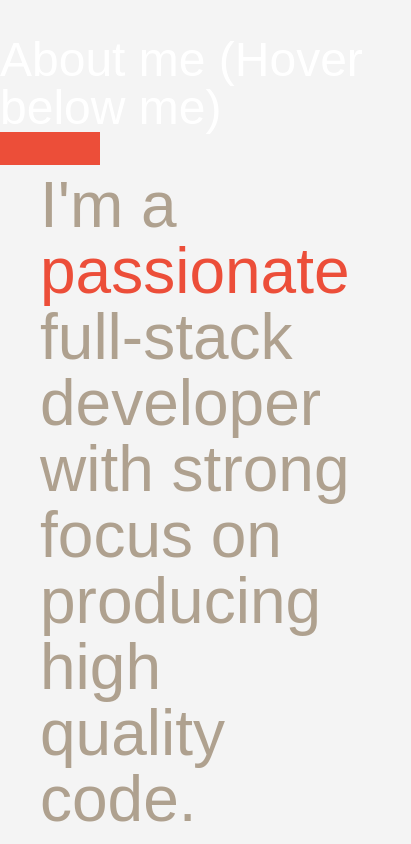
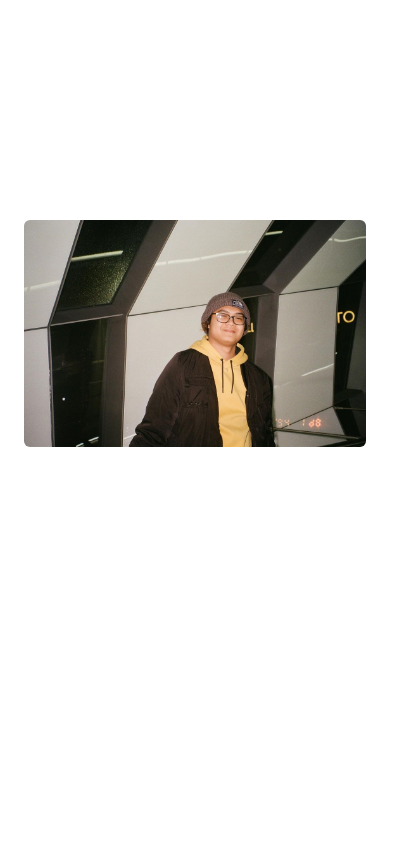
Before and after one commit to lancebenedictos/new-portfolio, a React (Vite) app: page / in a window 390 px wide. Shown: the part 840-1684 px from the top of the page, 411 px wide, since content can reach past the window. Built offline with nearby package versions, Linux system fonts and the light colour scheme; no server answers; a web font is replaced by a local one.

Commit message:
mobile version added

```diff
--- a/src/App.css
+++ b/src/App.css
@@ -1,17 +1,6 @@
 @tailwind base;
 @tailwind components;
 @tailwind utilities;
-
-html {
-  scroll-behavior: smooth;
-  background-color: #f4f4f4;
-}
-
-html {
-  -ms-overflow-style: none; /* Internet Explorer 10+ */
-  /* overflow-x: hidden; */
-  scrollbar-width: thin;
-}
 
 p,
 span,
--- a/src/components/about/Banner.tsx
+++ b/src/components/about/Banner.tsx
@@ -12,7 +12,7 @@ const Banner = ({ mousePosition }: Props) => {
   const size = 200;
 
   return (
-    <div className="relative flex items-center">
+    <div className="hidden relative md:flex items-center">
       <motion.div
         className="mask"
         animate={{
--- a/src/components/about/Details.tsx
+++ b/src/components/about/Details.tsx
@@ -15,7 +15,7 @@ const Details = () => {
         <h2 className=" text-2xl mt-4 underline underline-offset-4 font-medium">
           Awards
         </h2>
-        <span className="flex justify-between">
+        <span className="flex justify-between flex-col">
           <p className=" font-bold mt-4 text-xl">
             Seneca 2023 Smart Cities Hackathon
           </p>
@@ -23,17 +23,26 @@ const Details = () => {
           <a
             href="https://factory.cancred.ca/v1/assertion/538640d3e75e12dc2c79007a83a755ca73d9e33c"
             target="_blank"
-            className=" underline font-bold hover:text-[#ec4e39] flex items-center gap-2 underline-offset-4"
+            className="hidden md:flex underline font-bold hover:text-[#ec4e39]  items-center gap-2 underline-offset-4"
           >
             See credential
             <ExternalLink size={15} />
           </a>
         </span>
-        <span className="flex justify-between">
+        <span className="flex justify-between flex-col md:flex-row">
           <p>Second runner up & Category winner</p>
+          <a
+            href="https://factory.cancred.ca/v1/assertion/538640d3e75e12dc2c79007a83a755ca73d9e33c"
+            target="_blank"
+            className="flex md:hidden underline font-bold hover:text-[#ec4e39]  items-center gap-2 underline-offset-4"
+          >
+            See credential
+            <ExternalLink size={15} />
+          </a>
+
           <p>
             Verify with:
-            <span className=" font-bold">benedila@sheridancollege.ca</span>
+            <span className=" font-bold"> benedila@sheridancollege.ca</span>
           </p>
         </span>
 
--- a/src/components/nav/Nav.tsx
+++ b/src/components/nav/Nav.tsx
@@ -32,7 +32,7 @@ const Nav = () => {
         type: "spring",
         delay: 1,
       }}
-      className={`sticky top-0  py-3 z-50  shadow-md ${
+      className={`max-w-screen sticky top-0  py-3 z-50  shadow-md ${
         isAbout ? "bg-black" : "bg-white"
       }`}
     >
--- a/src/components/projects/ProjectTitle.tsx
+++ b/src/components/projects/ProjectTitle.tsx
@@ -18,7 +18,7 @@ const ProjectTitle = ({ children, id }: Props) => {
   }, [id, inViewProject, isInView, setInViewProject]);
   return (
     <p
-      className={`text-5xl  font-bold py-16 project-title ${
+      className={`text-xl md:text-5xl  font-bold py-16 project-title ${
         isInView ? "text-black" : "text-gray-500"
       }`}
       ref={ref}
--- a/src/components/sections/About.tsx
+++ b/src/components/sections/About.tsx
@@ -39,7 +39,7 @@ const About = () => {
       id="about"
       ref={ref}
     >
-      <div>
+      <div className="px-6">
         <h1 className=" text-white text-5xl">About me (Hover below me)</h1>
 
         <Banner mousePosition={mousePosition} />
--- a/src/components/sections/Projects.tsx
+++ b/src/components/sections/Projects.tsx
@@ -63,7 +63,7 @@ const Projects = () => {
   }, [changeSection, isInView, section, setIsChangeable]);
 
   return (
-    <div className="min-h-[110vh]" id="projects" ref={ref}>
+    <div className="min-h-[110vh] px-4" id="projects" ref={ref}>
       <div ref={scope}>
         {projects.map((item) => (
           <FocusedProject key={`card-${item.id}`} project={item} />
@@ -71,7 +71,7 @@ const Projects = () => {
         <div>
           <h1 className=" text-5xl text-center">Projects</h1>
 
-          <div className="flex w-full gap-20 items-start container mx-auto">
+          <div className="flex w-full md:gap-20 items-start container mx-auto">
             <div className="w-full py-[50vh]">
               <ul>
                 {projects.map((item) => (
--- a/src/components/sections/Services.tsx
+++ b/src/components/sections/Services.tsx
@@ -23,7 +23,7 @@ const Services = () => {
   return (
     <>
       <div
-        className={`min-h-[110vh] my-[150px]  z-20 top-0 ${
+        className={` container mx-auto min-h-[110vh] my-[150px]  z-20 top-0 ${
           isInView ? "opacity-100" : "opacity-0"
         } transition-opacity`}
         id="services"
--- a/src/components/services/ServiceSection.tsx
+++ b/src/components/services/ServiceSection.tsx
@@ -11,12 +11,12 @@ export type ServiceItem = {
 const ServiceSection = ({ items, title }: ServiceProps) => {
   return (
     <div
-      className="flex items-center justify-between flex-col
+      className=" flex items-center justify-between flex-col
     "
     >
       <h2 className="text-3xl font-medium text-gray-500 ">{title}</h2>
 
-      <div className="grid grid-cols-4 md:grid-cols-5 mt-2 gap-2">
+      <div className="flex flex-wrap mt-2 gap-2 justify-center">
         {items.map((item, index) => (
           <span
             key={`${item.name}-${index}`}
```
